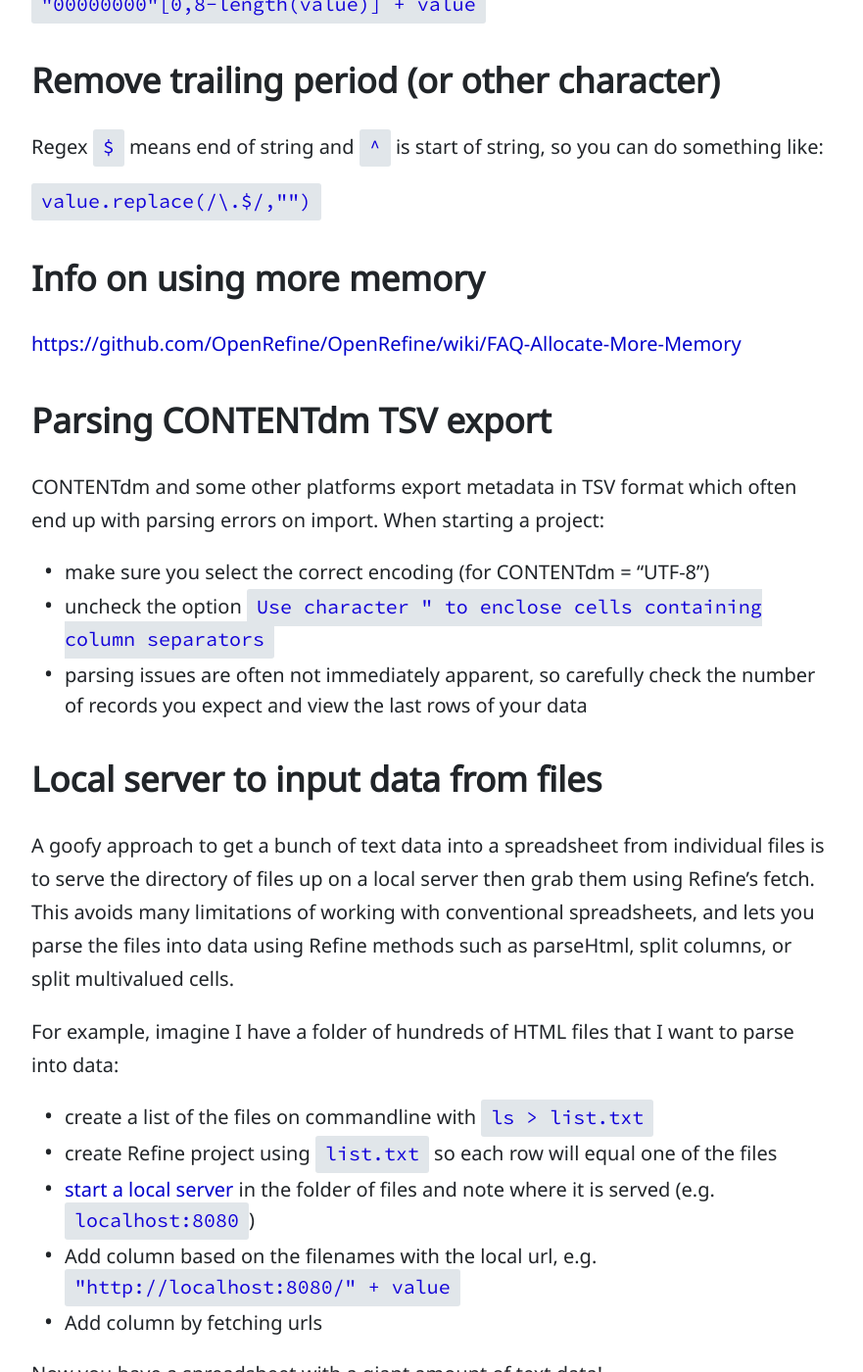
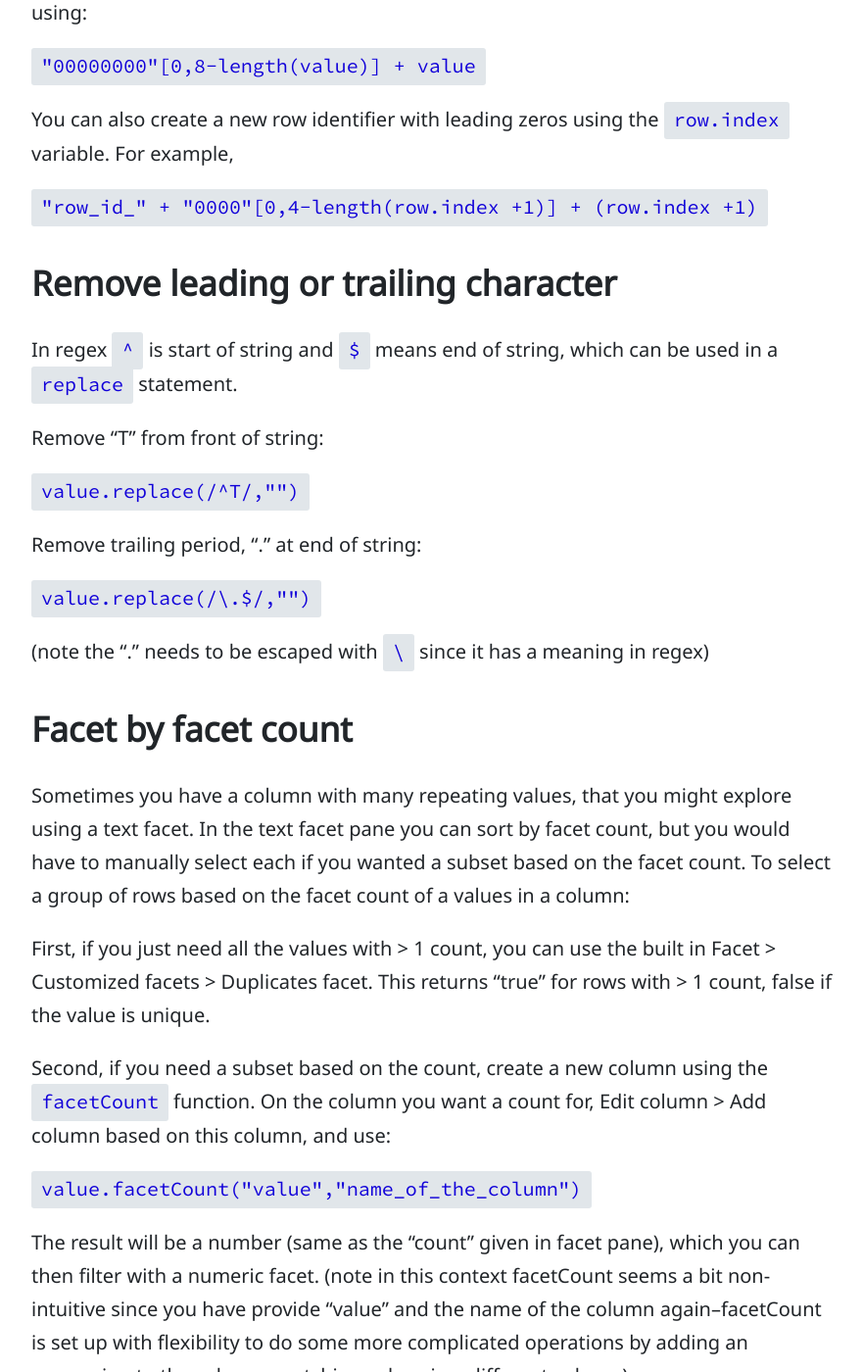
Before and after one commit to evanwill/_drafts, a Jekyll site: the page built from _notes/open-refine-tips.md, in a window 1280 px wide and 1400 px high, scrolled down 3643 px. Shown: the whole window at 98% size, without its empty margins (198-1079 px from the left). Built offline with Jekyll 4.4.1, drawn with Linux system fonts in a browser that asks for light colours; comment, search, counter and statistics services are not loaded; some of the changed text lies outside the part shown.

Commit message:
update refine

```diff
--- a/_notes/open-refine-tips.md
+++ b/_notes/open-refine-tips.md
@@ -4,6 +4,8 @@ layout: post
 tags: [openrefine, data, tools]
 date: 2017-06-01
 ---
+
+This page lists some handy functions to use for data wrangling tasks.
 
 ## OpenRefine Cross function
 
@@ -91,15 +93,41 @@ For example, if you had "12345", "123456", "1234567", and wanted them all to be
 
 `"00000000"[0,8-length(value)] + value`
 
-## Remove trailing period (or other character)
+You can also create a new row identifier with leading zeros using the `row.index` variable.
+For example,
 
-Regex `$` means end of string and `^` is start of string, so you can do something like:
+`"row_id_" + "0000"[0,4-length(row.index +1)] + (row.index +1)`
+
+## Remove leading or trailing character
+
+In regex `^` is start of string and `$` means end of string, which can be used in a `replace` statement.
+
+Remove "T" from front of string:
+
+`value.replace(/^T/,"")`
+
+Remove trailing period, "." at end of string:
 
 `value.replace(/\.$/,"")`
 
-## Info on using more memory
+(note the "." needs to be escaped with `\` since it has a meaning in regex)
 
-<https://github.com/OpenRefine/OpenRefine/wiki/FAQ-Allocate-More-Memory>
+## Facet by facet count
+
+Sometimes you have a column with many repeating values, that you might explore using a text facet.
+In the text facet pane you can sort by facet count, but you would have to manually select each if you wanted a subset based on the facet count.
+To select a group of rows based on the facet count of a values in a column:
+
+First, if you just need all the values with > 1 count, you can use the built in Facet > Customized facets > Duplicates facet.
+This returns "true" for rows with > 1 count, false if the value is unique.
+
+Second, if you need a subset based on the count, create a new column using the `facetCount` function.
+On the column you want a count for, Edit column > Add column based on this column, and use:
+
+`value.facetCount("value","name_of_the_column")`
+
+The result will be a number (same as the "count" given in facet pane), which you can then filter with a numeric facet.
+(note in this context facetCount seems a bit non-intuitive since you have provide "value" and the name of the column again--facetCount is set up with flexibility to do some more complicated operations by adding an expression to the value or matching values in a different column)
 
 ## Parsing CONTENTdm TSV export
 
@@ -127,10 +155,17 @@ Now you have a spreadsheet with a giant amount of text data!
 
 ## Common HTML parsing
 
+Combining "Create new column by fetching from URL" and the `parseHtml()` GREL function is a powerful and flexible method to harvest data from the web or scrape sites.
+Always remember to use `.toString()` or `.join("|")` at the end of your parsing statements or you will end up with empty cells even through your html parsing is correct!
+
 I often use these GREL statements to extract stuff out of HTML:
 
 - get all image src out: `forEach(value.parseHtml().select('img'),i,i.htmlAttr('src')).join("; ")`
 - get all links out: `forEach(value.parseHtml().select('a'),i,i.htmlAttr('href')).join("; ")`
+
+## Info on using more memory
+
+<https://docs.openrefine.org/manual/installing/#increasing-memory-allocation>
 
 ## Linux issue with Java version not found (V<3.0)
 
```
